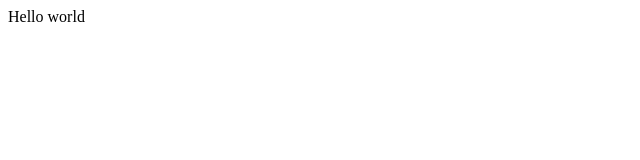
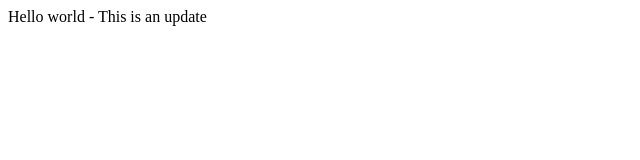
Before and after one commit to karlRecode/RichWebAppTech, a plain HTML site: page RichWebAppTech/index.html in a window 1280 px wide. Shown: the whole page, without its empty margins (0-640 px from the left). Drawn offline with Linux system fonts and the light colour scheme.

Commit message:
week 3 html

```diff
--- a/RichWebAppTech/index.html
+++ b/RichWebAppTech/index.html
@@ -1,6 +1,6 @@
 <html>
 <header><title>This is title</title></header>
 <body>
-Hello world
+Hello world - This is an update
 </body>
 </html>
```
